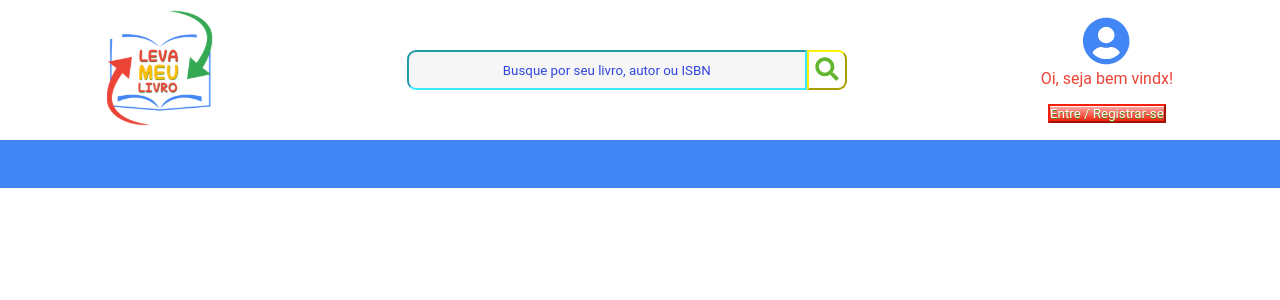
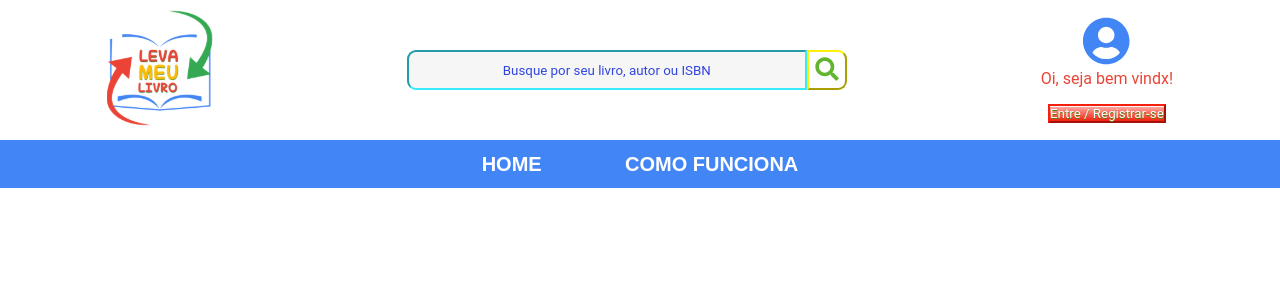
Before and after one commit to JG-OLIVEIRA/levameulivro-frontend, a React (Create React App) app: page / in a window 1280 px wide. Shown: the top 300 px of the page. Built offline with nearby package versions, Linux system fonts and the light colour scheme.

Commit message:
adding media query, header bottom and links

```diff
--- a/src/components/Header.js
+++ b/src/components/Header.js
@@ -35,7 +35,19 @@ function Header() {
           </div>
         </div>
       </div>
-      <div className={styles.headerBottom}></div>
+      <div className={styles.headerBottom}>
+        <button>Entre / Registrar-se</button>
+        <nav>
+          <ul>
+            <li>
+              <a href="/">HOME</a>
+            </li>
+            <li>
+              <a href="">COMO FUNCIONA</a>
+            </li>
+          </ul>
+        </nav>
+      </div>
     </div>
   );
 }
--- a/src/styles/components/Header.module.css
+++ b/src/styles/components/Header.module.css
@@ -81,6 +81,80 @@ span {
 }
 
 .headerBottom {
+  display: flex;
+  align-items: center;
+  justify-content: center;
   height: 3rem;
   background: #4285f4;
 }
+
+.headerBottom button {
+  display: none;
+}
+
+nav {
+  width: 25rem;
+}
+
+ul {
+  display: flex;
+  flex-direction: row;
+  justify-content: space-between;
+}
+
+ul {
+  display: flex;
+  font-family: sans-serif;
+  color: #4285f4;
+  justify-content: space-around;
+  align-items: center;
+}
+
+a {
+  font-family: sans-serif;
+  color: #ffffff;
+  font-weight: bold;
+  font-size: 20px;
+  list-style: none;
+  text-decoration-line: none;
+}
+
+@media screen and (max-width: 725px) {
+  .userSessionContainer img,
+  span,
+  .userSessionButton {
+    display: none;
+  }
+
+  .headerTop {
+    display: flex;
+    justify-content: center;
+    flex-direction: column;
+    flex-wrap: wrap;
+  }
+  .searchContainer {
+    width: 20rem;
+  }
+
+  .headerBottom {
+    justify-content: center;
+    align-items: center;
+  }
+
+  .headerBottom button {
+    border-color: #46a7f5;
+    background: linear-gradient(to bottom, #86c6f8 5%, #46a7f5 100%);
+    box-shadow: inset 0px 1px 0px 0px #d7ecfd;
+    color: #fff;
+    text-shadow: 0px 1px 0px #528009;
+  }
+
+  .headerBottom button,
+  .headerBottom span {
+    display: block;
+  }
+
+  nav {
+    display: none;
+  }
+}
```
